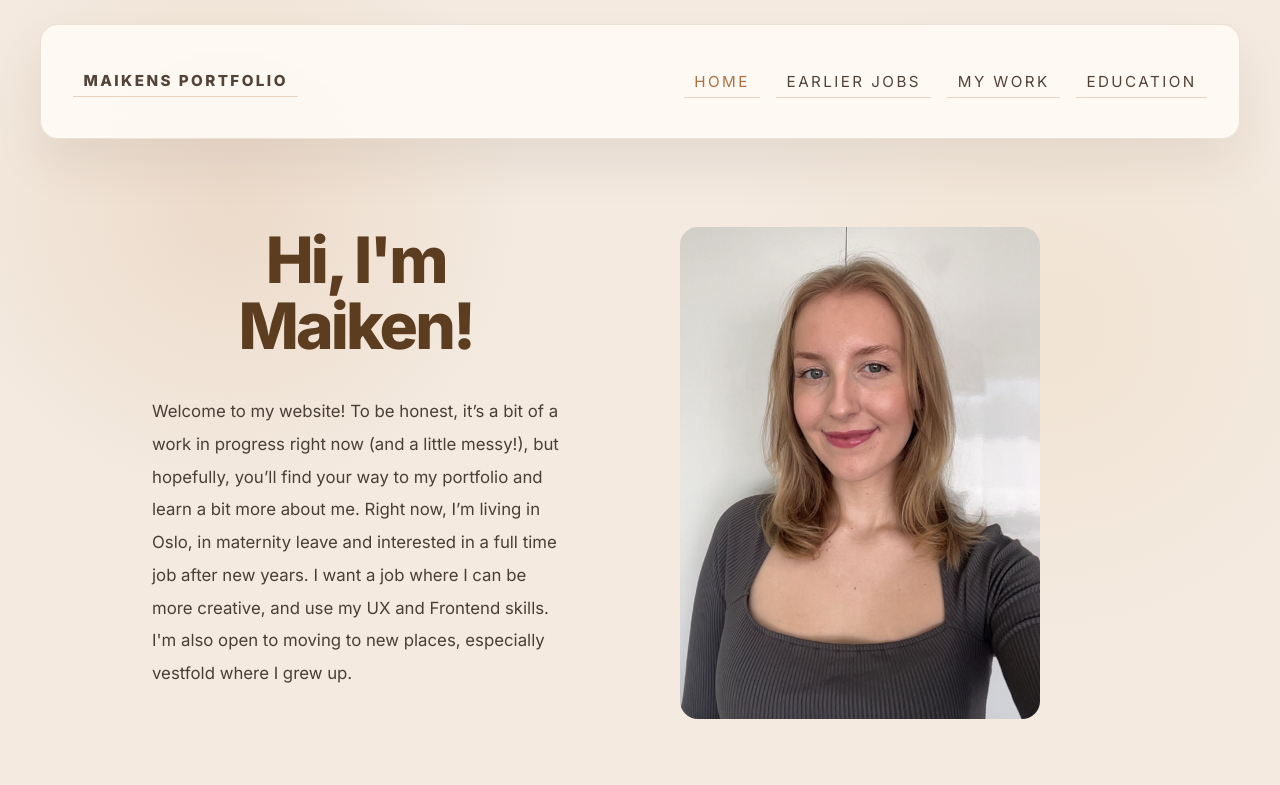
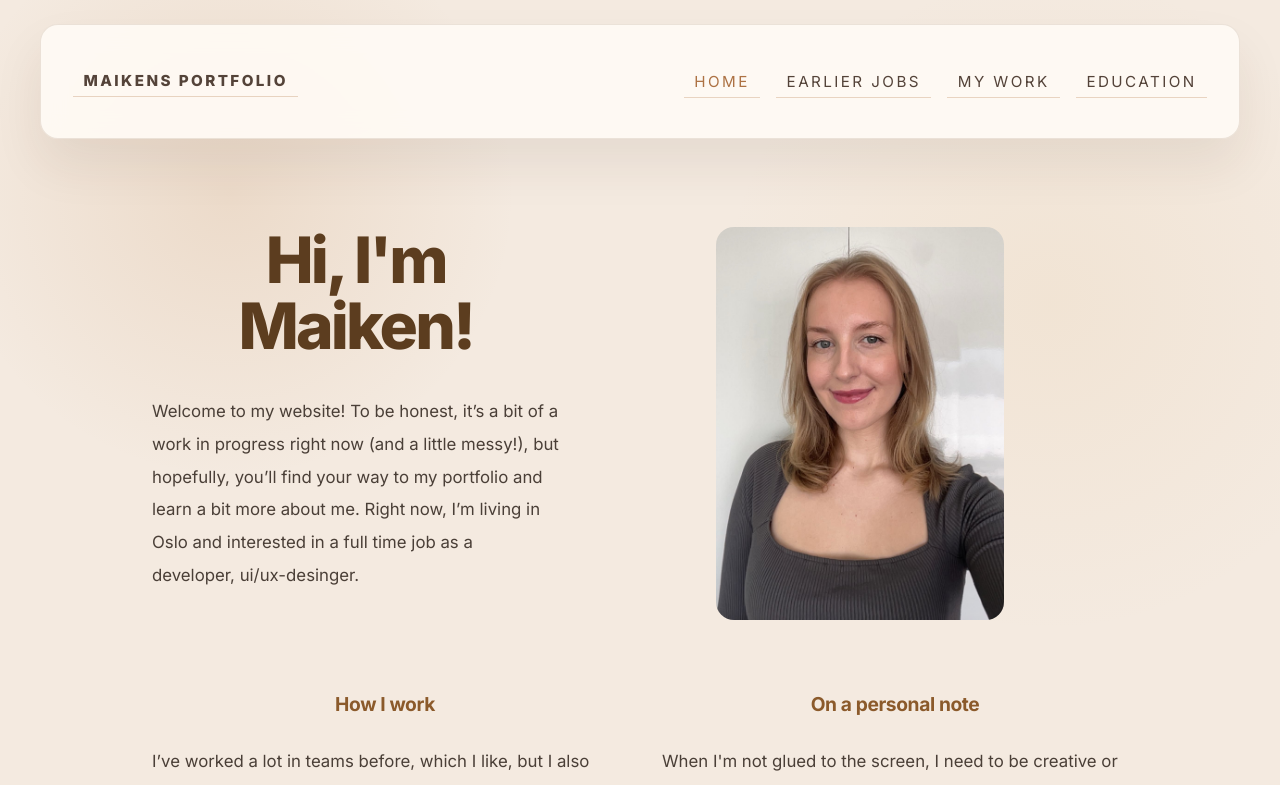
Before and after one commit to ma1ken/nettside, a React (Create React App) app in the folder frontend/: page / in a window 1280 px wide. Shown: the top 785 px of the page. Built offline with nearby package versions, Linux system fonts and the light colour scheme.

Commit message:
edited about me introduction

```diff
--- a/frontend/src/Pages/About Me/AboutMeLayout.jsx
+++ b/frontend/src/Pages/About Me/AboutMeLayout.jsx
@@ -13,10 +13,8 @@ export default function AboutMeLayout() {
             Welcome to my website! To be honest, it’s a bit of a work in
             progress right now (and a little messy!), but hopefully, you’ll find
             your way to my portfolio and learn a bit more about me. Right now,
-            I’m living in Oslo, in maternity leave and interested in a full time
-            job after new years. I want a job where I can be more creative, and
-            use my UX and Frontend skills. I'm also open to moving to new
-            places, especially vestfold where I grew up.
+            I’m living in Oslo and interested in a full time job as a developer,
+            ui/ux-desinger.
           </p>
         </div>
 
```
